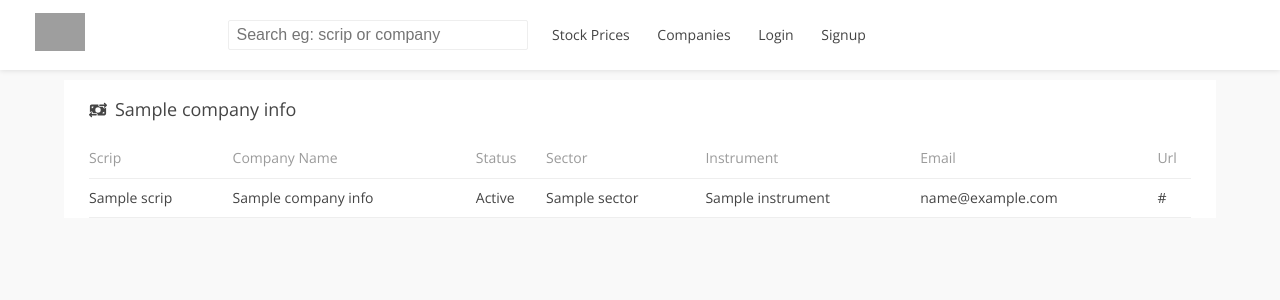
After one commit to bixash/NEPSE-Stock-Portfolio-Tracker, a Python web app: template resources/templates/company.html in a window 1280 px wide. The commit adds this page. Shown: the top 300 px of the page. Run offline with Jinja, Linux system fonts and the light colour scheme; the template is opened without the code that fills it: most values are stand-ins (such as "Sample title", 1, 10 or a date in 2020); grey boxes are pictures that could not be loaded.

Commit message:
company specific router

```diff
--- /dev/null
+++ b/resources/templates/company.html
@@ -0,0 +1,54 @@
+{% extends "index.html" %}
+ {% block title %} Company {% endblock %}
+ {% block link %} <link href="../static/css/history.css" rel="stylesheet" /> {% endblock %}
+ {% block content %}
+ <div class="content-block">
+  <div class="content-head company-head">
+
+    <svg xmlns="http://www.w3.org/2000/svg" viewBox="0 0 640 512">
+      <!--! Font Awesome Pro 6.4.2 by @fontawesome - https://fontawesome.com License - https://fontawesome.com/license (Commercial License) Copyright 2023 Fonticons, Inc. -->
+      <path
+        d="M535 41c-9.4-9.4-9.4-24.6 0-33.9s24.6-9.4 33.9 0l64 64c4.5 4.5 7 10.6 7 17s-2.5 12.5-7 17l-64 64c-9.4 9.4-24.6 9.4-33.9 0s-9.4-24.6 0-33.9l23-23L384 112c-13.3 0-24-10.7-24-24s10.7-24 24-24l174.1 0L535 41zM105 377l-23 23L256 400c13.3 0 24 10.7 24 24s-10.7 24-24 24L81.9 448l23 23c9.4 9.4 9.4 24.6 0 33.9s-24.6 9.4-33.9 0L7 441c-4.5-4.5-7-10.6-7-17s2.5-12.5 7-17l64-64c9.4-9.4 24.6-9.4 33.9 0s9.4 24.6 0 33.9zM96 64H337.9c-3.7 7.2-5.9 15.3-5.9 24c0 28.7 23.3 52 52 52l117.4 0c-4 17 .6 35.5 13.8 48.8c20.3 20.3 53.2 20.3 73.5 0L608 169.5V384c0 35.3-28.7 64-64 64H302.1c3.7-7.2 5.9-15.3 5.9-24c0-28.7-23.3-52-52-52l-117.4 0c4-17-.6-35.5-13.8-48.8c-20.3-20.3-53.2-20.3-73.5 0L32 342.5V128c0-35.3 28.7-64 64-64zm64 64H96v64c35.3 0 64-28.7 64-64zM544 320c-35.3 0-64 28.7-64 64h64V320zM320 352a96 96 0 1 0 0-192 96 96 0 1 0 0 192z"
+        fill="currentColor"
+      />
+    </svg>
+    <span class="head-title">{{company_info['company_name']}}</span>
+  </div>
+  <div class="content-body company-body">
+    <table class="table">
+      {{ msg }}
+      <tr class="table-head">
+
+
+        <th class="cols"><span>Scrip</span></th>
+        <th class="cols"><span>Company Name</span></th>
+        <th class="cols"><span>Status</span></th>
+        <th class="cols"><span>Sector</span></th>
+        <th class="cols"><span>Instrument</span></th>
+        <th class="cols"><span>Email</span></th>
+        <th class="cols"><span>Url</span></th>
+
+      </tr>
+
+
+
+
+        <tr class="table-row">
+
+          <td class="cols"><span>{{company_info['scrip']}}</span></td>
+          <td class="cols"><span>{{company_info['company_name']}}</span></td>
+          <td class="cols"><span>{{company_info['status']}}</span></td>
+          <td class="cols"><span>{{company_info['sector']}}</span></td>
+          <td class="cols"><span>{{company_info['instrument']}}</span></td>
+          <td class="cols"><span>{{company_info['email']}}</span></td>
+          <td class="cols"><span>{{company_info['url']}}</span></td>
+
+        </tr>
+
+
+    </table>
+  </div>
+
+</div>
+
+{% endblock %}
--- a/resources/templates/holdings.html
+++ b/resources/templates/holdings.html
@@ -39,7 +39,7 @@
 
           <tr class="table-row">
             <!-- <td>{{ loop.index }}</td> -->
-            <td><span><a href="#">{{row['stockSymbol']}}</a></span></td>
+            <td><span><a href="/company/{{row['stockSymbol']}}">{{row['stockSymbol']}}</a></span></td>
             <td><span>{{row['balance']}}</span></td>
             <td><span>{{row['previous_price']}}</span></td>
             <td><span>{{row['closing_price']}}</span></td>
```
Also changed, not shown: portfoliotracker/api/company_router.py (+4 -3 lines).
